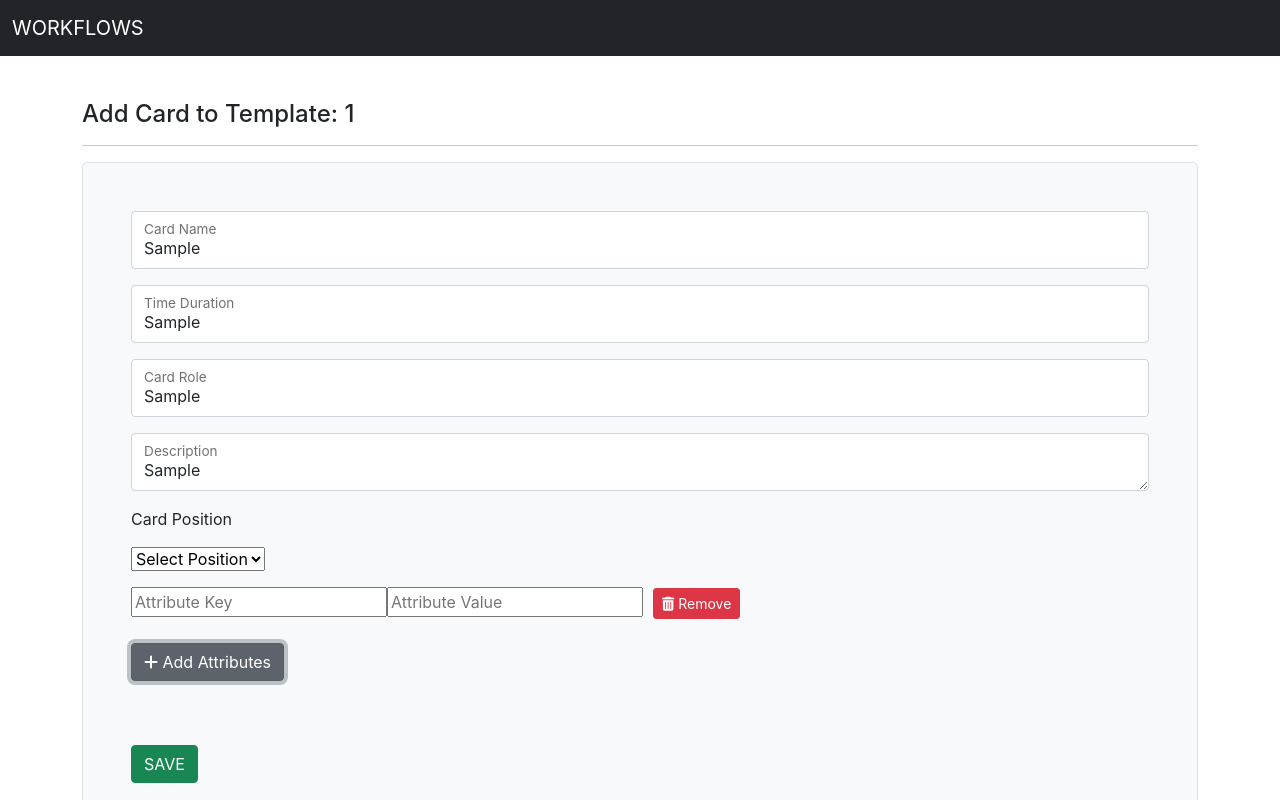
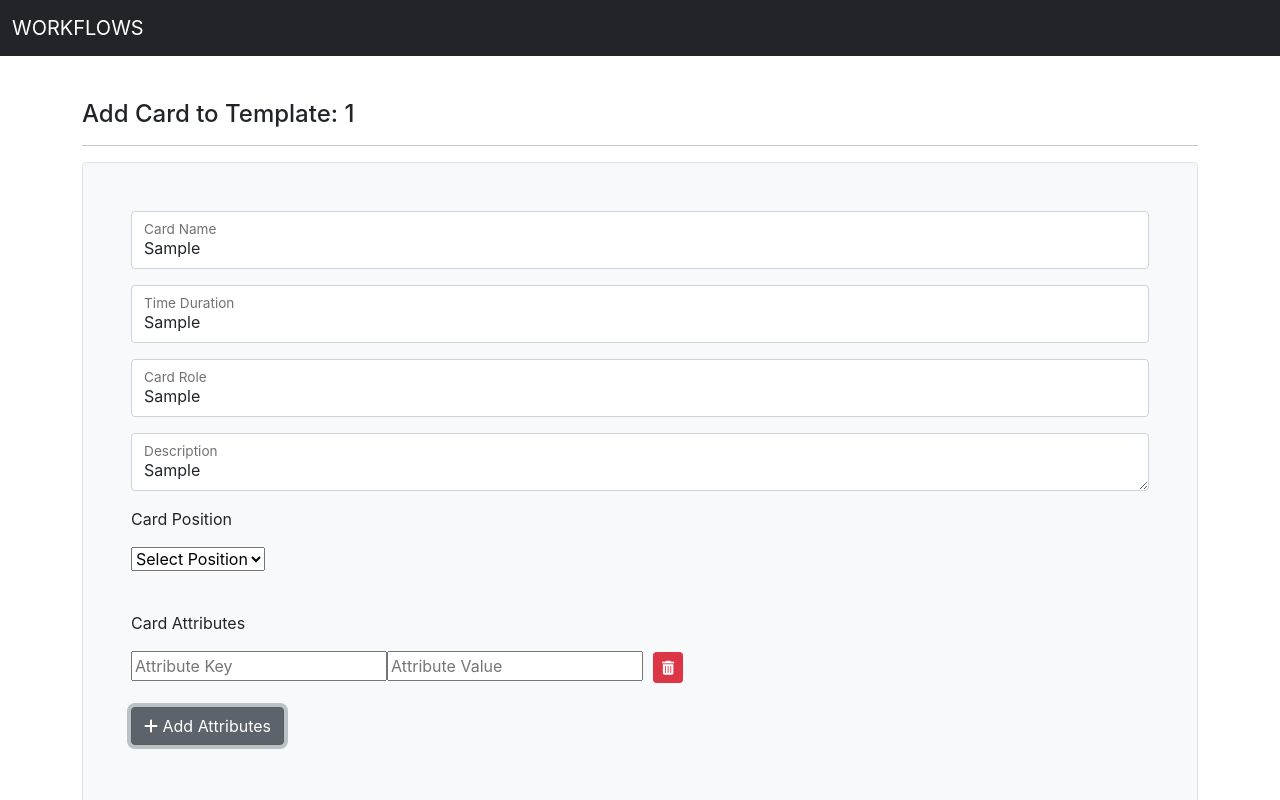
Before and after one commit to SalithaUCSC/template-system-frontend, a React (Create React App) app: page /templates/1/addCard in a window 1280 px wide. Both pictures are taken after typing "Sample", "Sample", "Sample", "Sample" into the empty fields and a click on the button "Add Attributes". Shown: the top 800 px of the page. Built offline with nearby package versions, Linux system fonts and the light colour scheme.

Commit message:
Refactoring

```diff
--- a/src/components/cards/AddCard.js
+++ b/src/components/cards/AddCard.js
@@ -38,8 +38,8 @@ const AddCard = () => {
     }
     const addFields = (e) => {
         e.preventDefault();
-        let newfield = { key: "", value: "" };
-        setInputFields([...inputFields, newfield]);
+        let newAttribute = { key: "", value: "" };
+        setInputFields([...inputFields, newAttribute]);
     }
     const removeFields = (index) => {
         let data = [...inputFields];
@@ -127,25 +127,27 @@ const AddCard = () => {
                             </div>
                             : ""
                     }
+                    <br/>
                     <div className="form mb-3">
+                        <label className="mb-3">Card Attributes</label>
                         {inputFields.map((input, index) => {
                             return (
                                 <div key={index}>
                                     <input
-                                        name='key'
-                                        placeholder='Attribute Key'
+                                        name="key"
+                                        placeholder="Attribute Key"
                                         value={input.name}
                                         onChange={event => handleAttributeChange(index, event)}
                                     />
                                     <input
-                                        name='value'
-                                        placeholder='Attribute Value'
+                                        name="value"
+                                        placeholder="Attribute Value"
                                         value={input.name}
                                         onChange={event => handleAttributeChange(index, event)}
                                     />
                                     <button className="btn btn-danger btn-sm" style={{marginLeft: 10}}
                                             onClick={() => removeFields(index)}>
-                                        <i className="fa-solid fa-trash-can"></i> Remove</button>
+                                        <i className="fa-solid fa-trash-can"></i></button>
                                 </div>
                             )
                         })}
```
Also changed, not shown: 1 other file (tests, documents, lock files or other folders).
